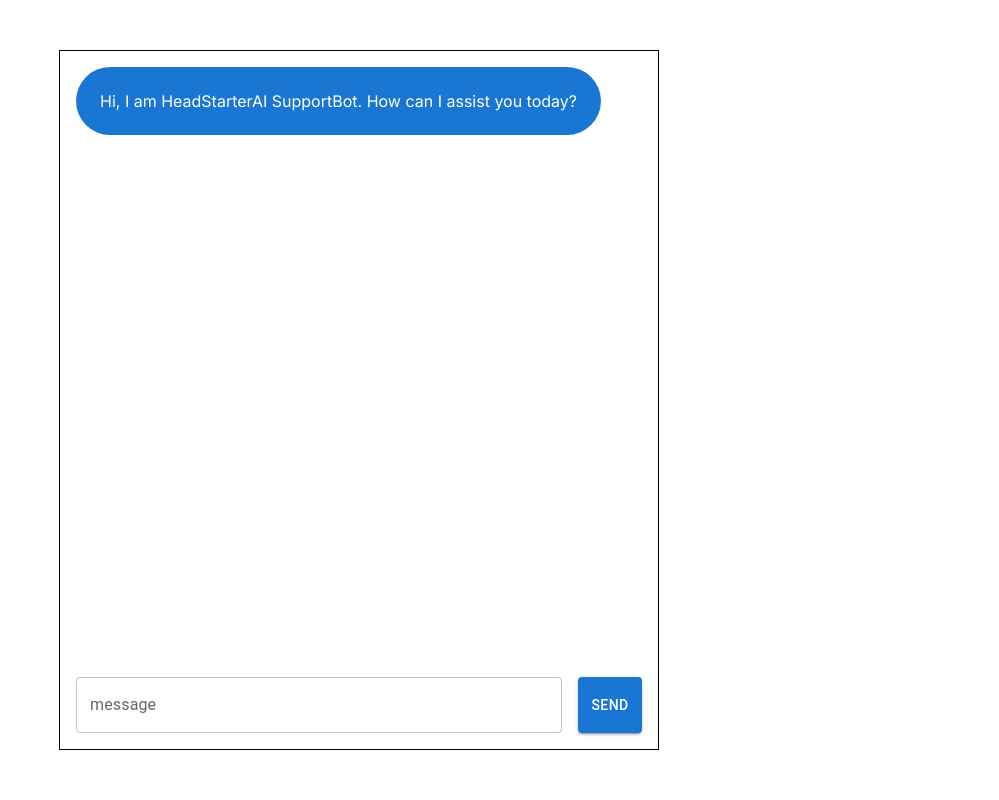
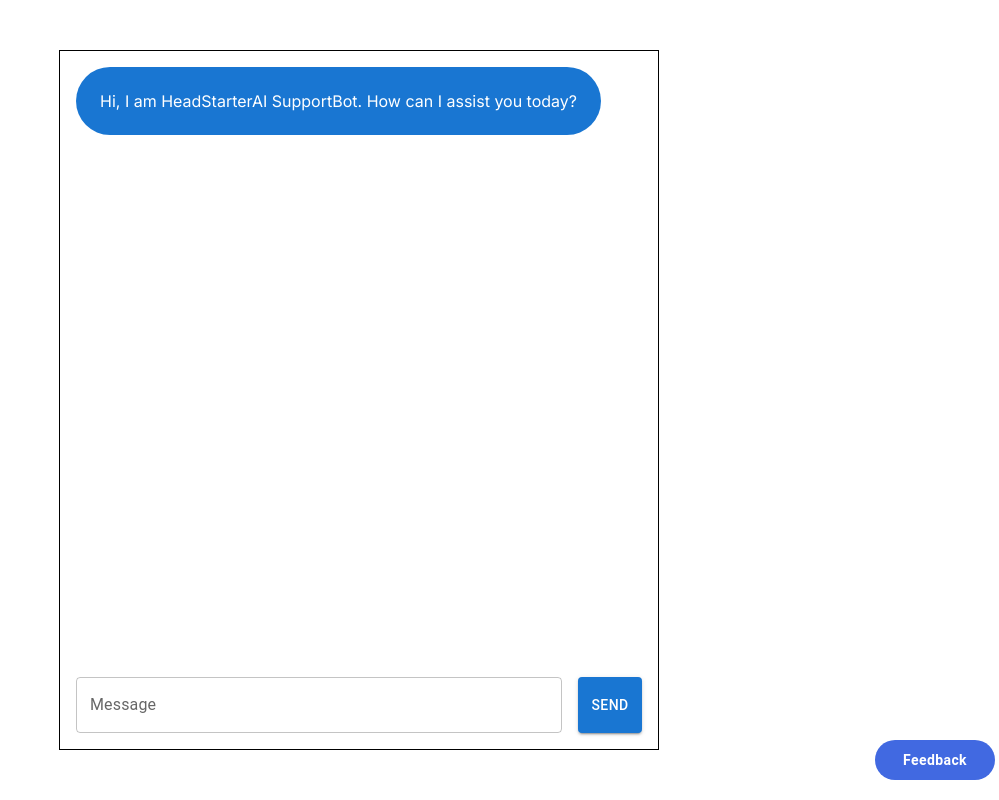
Before and after one commit to RohitP123/CustomerSupportAI, a Next.js app: page / in a window 1280 px wide. Shown: the whole page, without its empty margins (281-1280 px from the left). Built offline with nearby package versions, Linux system fonts and the light colour scheme.

Commit message:
Feedback UI - Changes

```diff
--- a/app/page.js
+++ b/app/page.js
@@ -1,23 +1,27 @@
 'use client';
-import { Box, Stack, Button, TextField } from "@mui/material";
-import Image from "next/image";
-import { useState } from "react";
+import { Box, Button, Typography, TextField, IconButton, Stack } from '@mui/material';
+import { useState } from 'react';
+import StarIcon from '@mui/icons-material/Star';
 
 export default function Home() {
   const [messages, setMessages] = useState([{
     role: 'assistant',
     content: `Hi, I am HeadStarterAI SupportBot. How can I assist you today?`
-  }])
+  }]);
 
   const [message, setMessage] = useState('');
+  const [feedbackOpen, setFeedbackOpen] = useState(false);
+  const [rating, setRating] = useState(0);
+  const [feedback, setFeedback] = useState('');
+  const [followUp, setFollowUp] = useState(null);
 
   const sendMessage = async () => {
-    setMessages('')
+    setMessages('');
     setMessages((messages) => [
       ...messages,
-      { role: 'user',content: message},
-      { role: 'assistant', content: ''}
-    ])
+      { role: 'user', content: message },
+      { role: 'assistant', content: '' }
+    ]);
     const response = fetch('/api/chat', {
       method: 'POST',
       headers: {
@@ -28,26 +32,46 @@
       const reader = res.body.getReader();
       const decoder = new TextDecoder();
 
-      let result = ''
+      let result = '';
       return reader.read().then(function processText({ done, value }) {
         if (done) {
-          return result
+          return result;
         }
         const text = decoder.decode(value || new Int8Array(), { stream: true });
         setMessages((messages) => {
-          let lastMessage = messages[messages.length - 1]
-          let otherMessages = messages.slice(0, messages.length - 1)
+          let lastMessage = messages[messages.length - 1];
+          let otherMessages = messages.slice(0, messages.length - 1);
           return [
             ...otherMessages,
-            { ...lastMessage, content: lastMessage.content + text, },
-          ]
-        })
-        return reader.read().then(processText)
-      })
-    })
-  }
+            { ...lastMessage, content: lastMessage.content + text },
+          ];
+        });
+        return reader.read().then(processText);
+      });
+    });
+  };
+
+  const handleStarClick = (value) => {
+    setRating(value);
+  };
+
+  const handleSubmitFeedback = () => {
+    // Add logic to handle feedback submission if needed
+    console.log('Rating:', rating);
+    console.log('Feedback:', feedback);
+    console.log('Follow up:', followUp);
+
+    // Close the feedback form
+    setFeedbackOpen(false);
+
+    // Clear form fields
+    setRating(0);
+    setFeedback('');
+    setFollowUp(null);
+  };
 
   return (
+    <div>
       <Box
         width="100vw"
         height="100vh"
@@ -62,15 +86,17 @@
           height="700px"
           border="1px solid black"
           p={2}
-        spacing={3}>
+          spacing={3}
+        >
           <Stack
             direction="column"
             spacing={2}
             flexGrow={1}
             overflow="auto"
-          maxHeight="100%">
+            maxHeight="100%"
+          >
             {
-              messages.map((message, index)=> (
+              messages.map((message, index) => (
                 <Box
                   key={index}
                   display="flex"
@@ -87,14 +113,13 @@
                 </Box>
               ))
             }
-
           </Stack>
           <Stack
             direction="row"
             spacing={2}
           >
             <TextField
-            label="message"
+              label="Message"
               fullWidth
               value={message}
               onChange={(e) => setMessage(e.target.value)}
@@ -108,5 +133,139 @@
           </Stack>
         </Stack>
       </Box>
-  )
+
+      <Box
+        width="10vw"
+        height="10vh"
+        display="flex"
+        flexDirection="column"
+        justifyContent="center"
+        alignItems="center"
+        position="fixed"
+        bottom="0"
+        right="0"
+      >
+        <Button
+          onClick={() => setFeedbackOpen(!feedbackOpen)}
+          sx={{
+            width: '120px',
+            height: '40px',
+            backgroundColor: '#4169E1', // Royal blue color
+            color: 'white',
+            borderRadius: '20px',
+            display: 'flex',
+            justifyContent: 'center',
+            alignItems: 'center',
+            fontSize: '14px',
+            fontWeight: 'bold',
+            textTransform: 'none',
+            ':hover': {
+              backgroundColor: '#27408B', // Darker shade of royal blue on hover
+            },
+          }}
+        >
+          Feedback
+        </Button>
+
+        {feedbackOpen && (
+          <Box
+            sx={{
+              position: 'fixed',
+              bottom: '10vh',
+              right: '1vw',
+              width: '300px',
+              padding: '20px',
+              backgroundColor: 'white',
+              borderRadius: '10px',
+              boxShadow: '0px 0px 10px rgba(0, 0, 0, 0.1)',
+              zIndex: 1000,
+            }}
+          >
+            <Typography variant="h6" align="center" gutterBottom>
+              Rate Your Feedback
+            </Typography>
+
+            <Box
+              sx={{
+                display: 'flex',
+                justifyContent: 'center',
+                marginBottom: '20px',
+              }}
+            >
+              {[1, 2, 3, 4, 5].map((value) => (
+                <IconButton
+                  key={value}
+                  onClick={() => handleStarClick(value)}
+                  sx={{
+                    color: value <= rating ? 'gold' : 'grey',
+                  }}
+                >
+                  <StarIcon />
+                </IconButton>
+              ))}
+            </Box>
+
+            <TextField
+              fullWidth
+              variant="outlined"
+              multiline
+              rows={4}
+              placeholder="Enter your opinions on the chatbot..."
+              value={feedback}
+              onChange={(e) => setFeedback(e.target.value)}
+              sx={{ marginBottom: '20px' }}
+            />
+
+            <Typography align="center" gutterBottom>
+              May we follow up with your feedback?
+            </Typography>
+
+            <Box
+              sx={{
+                display: 'flex',
+                justifyContent: 'space-around',
+                marginBottom: '20px',
+              }}
+            >
+              <Button
+                variant={followUp === true ? 'contained' : 'outlined'}
+                onClick={() => setFollowUp(true)}
+                sx={{
+                  backgroundColor: followUp === true ? '#4169E1' : 'transparent',
+                  color: followUp === true ? 'white' : '#4169E1',
+                  borderColor: '#4169E1',
+                }}
+              >
+                Yes
+              </Button>
+              <Button
+                variant={followUp === false ? 'contained' : 'outlined'}
+                onClick={() => setFollowUp(false)}
+                sx={{
+                  backgroundColor: followUp === false ? '#4169E1' : 'transparent',
+                  color: followUp === false ? 'white' : '#4169E1',
+                  borderColor: '#4169E1',
+                }}
+              >
+                No
+              </Button>
+            </Box>
+
+            <Button
+              fullWidth
+              variant="contained"
+              sx={{
+                backgroundColor: '#4169E1',
+                color: 'white',
+                textTransform: 'none',
+              }}
+              onClick={handleSubmitFeedback}
+            >
+              Submit
+            </Button>
+          </Box>
+        )}
+      </Box>
+    </div>
+  );
 }
```
Lines whose indentation alone changed are shown as unchanged.
